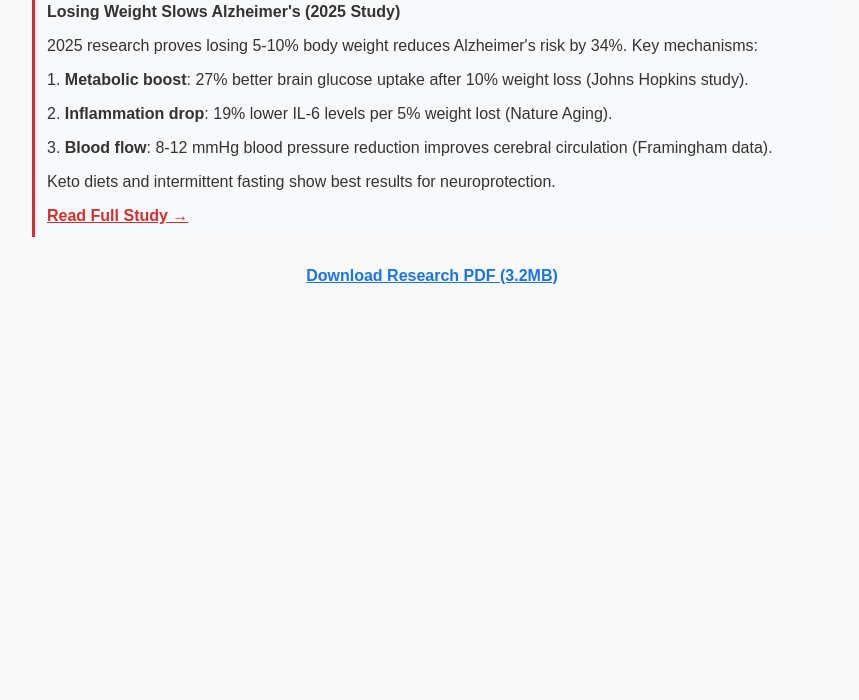
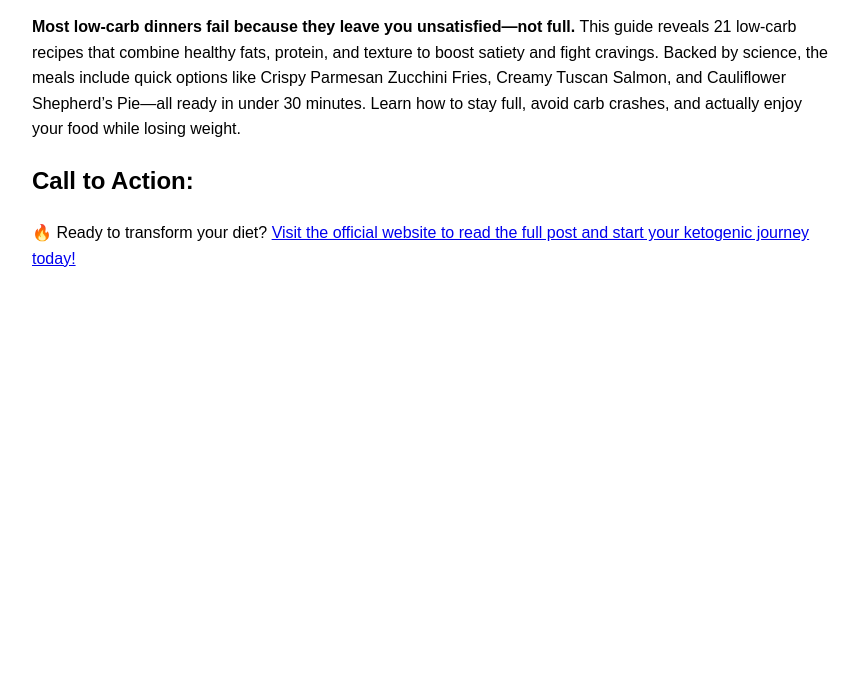
Before and after one commit to HonestReviewOfficial/21-Easy-Dinner-Ideas-for-Low-Carb-Diet-, a plain HTML site: page index.html in a window 1280 px wide. Shown: the part 100-800 px from the top of the page, without its empty margins (208-1067 px from the left). Drawn offline with Linux system fonts and the light colour scheme.

Commit message:
index.html

```diff
--- a/index.html
+++ b/index.html
@@ -1,40 +1,17 @@
+
 <!DOCTYPE html>
 <html lang="en">
 <head>
-  <meta name="google-site-verification" content="h3PhQKmEbj-PnZShgWRJE3TYXj-d7GHRXN4CrGQsdrU" />
-  <meta charset="UTF-8" />
-  <meta name="viewport" content="width=device-width, initial-scale=1.0" />
-  <title>Weight Loss & Alzheimer's Prevention (2025 Study)</title>
+    <meta name="google-site-verification" content="h3PhQKmEbj-PnZShgWRJE3TYXj-d7GHRXN4CrGQsdrU" />
+    <meta charset="UTF-8">
+    <meta name="viewport" content="width=device-width, initial-scale=1.0">
+    <title>Customizable Keto Diet Plan</title>
 </head>
-<body style="font-family:Arial,sans-serif; max-width:800px; margin:40px auto; padding:20px; background:#f9f9f9; color:#333;">
+<body style="font-family: Arial, sans-serif; line-height: 1.6; max-width: 800px; margin: auto; padding: 20px;">
+    <h1>Customizable Keto Diet Plan</h1>
+    <p><strong>Most low-carb dinners fail because they leave you unsatisfied—not full.</strong> This guide reveals 21 low-carb recipes that combine healthy fats, protein, and texture to boost satiety and fight cravings. Backed by science, the meals include quick options like Crispy Parmesan Zucchini Fries, Creamy Tuscan Salmon, and Cauliflower Shepherd’s Pie—all ready in under 30 minutes. Learn how to stay full, avoid carb crashes, and actually enjoy your food while losing weight.</p>
 
-<div style="border-left:3px solid #d32f2f; padding:12px; background:#f8f9fa; margin:15px 0;">
-  <p><strong>Losing Weight Slows Alzheimer's (2025 Study)</strong></p>
- <p>2025 research proves losing 5-10% body weight reduces Alzheimer's risk by 34%. Key mechanisms:</p>
-
-<p>1. <strong>Metabolic boost</strong>: 27% better brain glucose uptake after 10% weight loss (Johns Hopkins study).</p>
-
-<p>2. <strong>Inflammation drop</strong>: 19% lower IL-6 levels per 5% weight lost (Nature Aging).</p>
-
-<p>3. <strong>Blood flow</strong>: 8-12 mmHg blood pressure reduction improves cerebral circulation (Framingham data).</p>
-
-<p>Keto diets and intermittent fasting show best results for neuroprotection.</p>
-  <a href="https://loseweightfasttodayok.com/how-losing-weight-now-can-protect-0/"
-     style="color:#d32f2f; font-weight:bold; text-decoration:underline;">
-     Read Full Study →
-  </a>
-</div>
-
-<!-- PDF Link (Dofollow) -->
-<p style="text-align:center; margin-top:30px;">
-  <a href="https://loseweightfasttodayok.com/wp-content/uploads/2025/07/Keto_Research_WhitePaper_2025.pdf"
-     style="color:#1a73e8; font-weight:bold;">
-     Download Research PDF (3.2MB)
-  </a>
-</p>
-
-
-
-
+    <h2>Call to Action:</h2>
+    <p>🔥 Ready to transform your diet? <a href="https://loseweightfasttodayok.com/dinner-ideas-for-low-carb-diet/" target="_blank">Visit the official website to read the full post and start your ketogenic journey today!</a></p>
 </body>
 </html>
```
